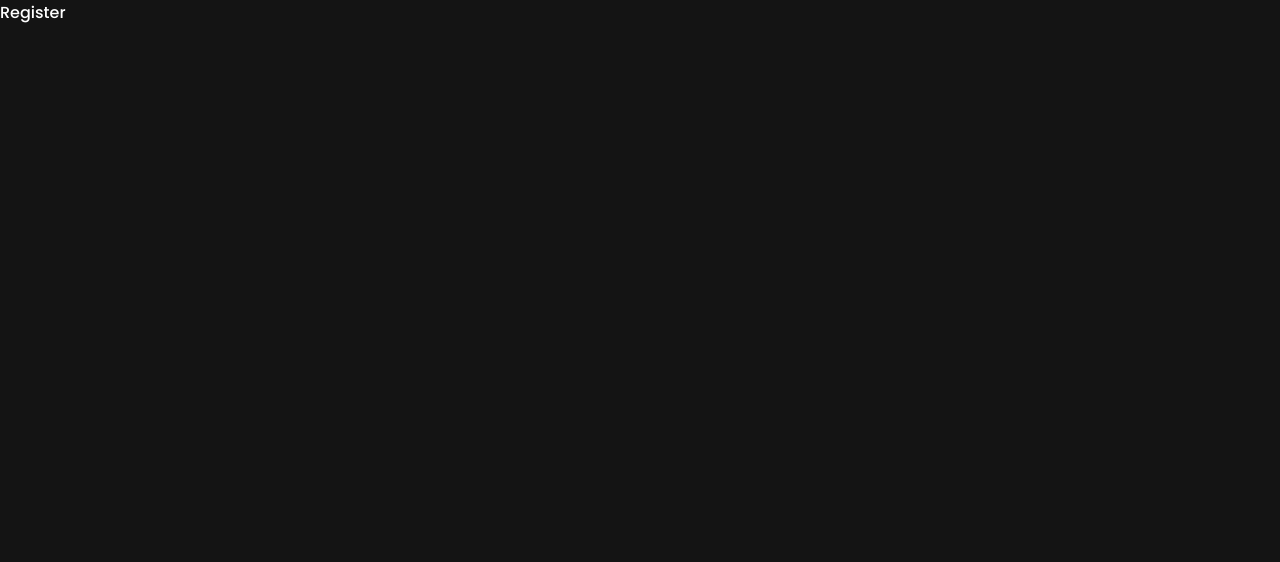
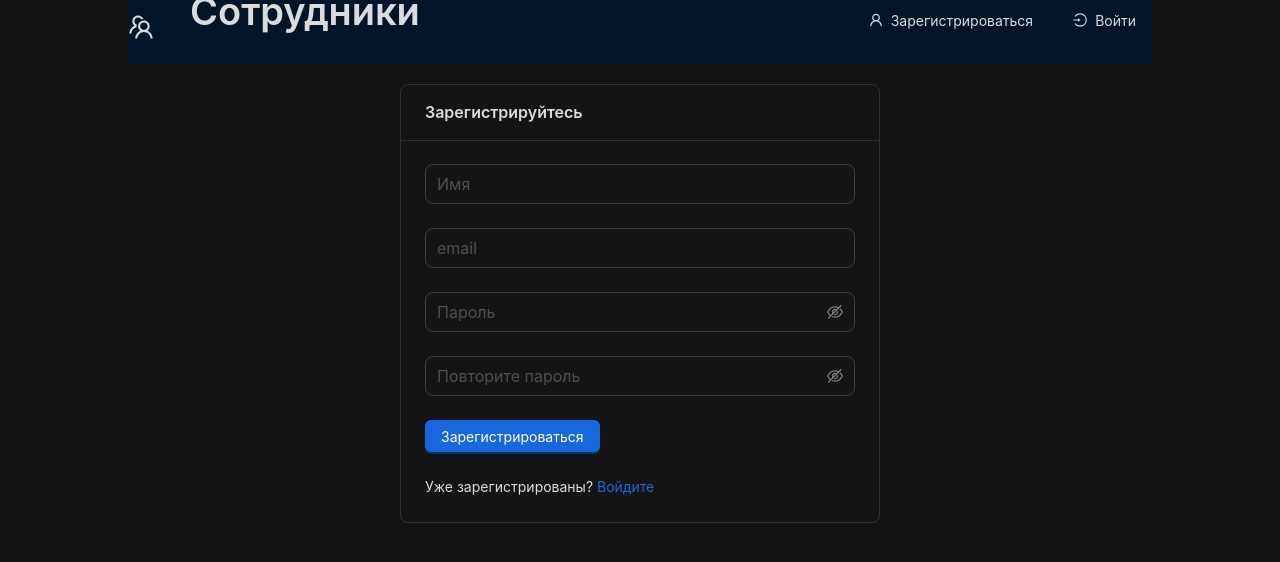
Before and after one commit to PeaceOfDream/fullstack-employee-management, a React (Create React App) app in the folder client/: page /register in a window 1280 px wide. Shown: the top 562 px of the page. Built offline with nearby package versions, Linux system fonts and the light colour scheme; the HTML template or start-up script is replaced by a standard one.

Commit message:
add registration page

```diff
--- a/client/src/components/password-input/input.tsx
+++ b/client/src/components/password-input/input.tsx
@@ -27,19 +27,23 @@
             }
 
             if (name === 'confirmPassword') {
+
               if (!value || getFieldValue('password') === value) {
                 return Promise.resolve();
               }
               return Promise.reject(
                 new Error('Пароли должны совпадать'),
               );
+
             } else {
+
               if (value.length < 6) {
                 return Promise.reject(
                   new Error('Пароль должен быть длиннее 6 символов')
                 );
 					 return Promise.resolve()
               }
+
             }
           },
         }),
--- a/client/src/pages/register/index.tsx
+++ b/client/src/pages/register/index.tsx
@@ -1,7 +1,41 @@
 import React from 'react'
+import { Layout } from '../../components/layout';
+import { Card, Form, Row, Space, Typography } from 'antd';
+import { CustomInput } from '../../components/custom-input';
+import { PasswordInput } from '../../components/password-input/input';
+import { CustomButton } from '../../components/custom-button';
+import { Link } from 'react-router-dom';
+import { Paths } from '../../paths';
 
 export const Register = () => {
   return (
-	 <div>Register</div>
-  )
+    <Layout>
+      <Row align="middle" justify="center">
+        <Card title="Зарегистрируйтесь" style={{ width: '30rem' }}>
+          <Form onFinish={() => null}>
+            <CustomInput name="name" placeholder="Имя" />
+            <CustomInput
+              type="email"
+              name="email"
+              placeholder="email"
+            />
+            <PasswordInput name="password" placeholder="Пароль" />
+            <PasswordInput
+              name="confirmPassword"
+              placeholder="Повторите пароль"
+            />
+            <CustomButton type="primary" htmlType="submit">
+              Зарегистрироваться
+            </CustomButton>
+          </Form>
+          <Space direction="vertical" size="large">
+            <Typography.Text>
+              Уже зарегистрированы?{' '}
+              <Link to={Paths.login}>Войдите</Link>
+            </Typography.Text>
+          </Space>
+        </Card>
+      </Row>
+    </Layout>
+  );
 }
```
Also changed, not shown: client/src/pages/login/index.tsx (+9 -11 lines).
